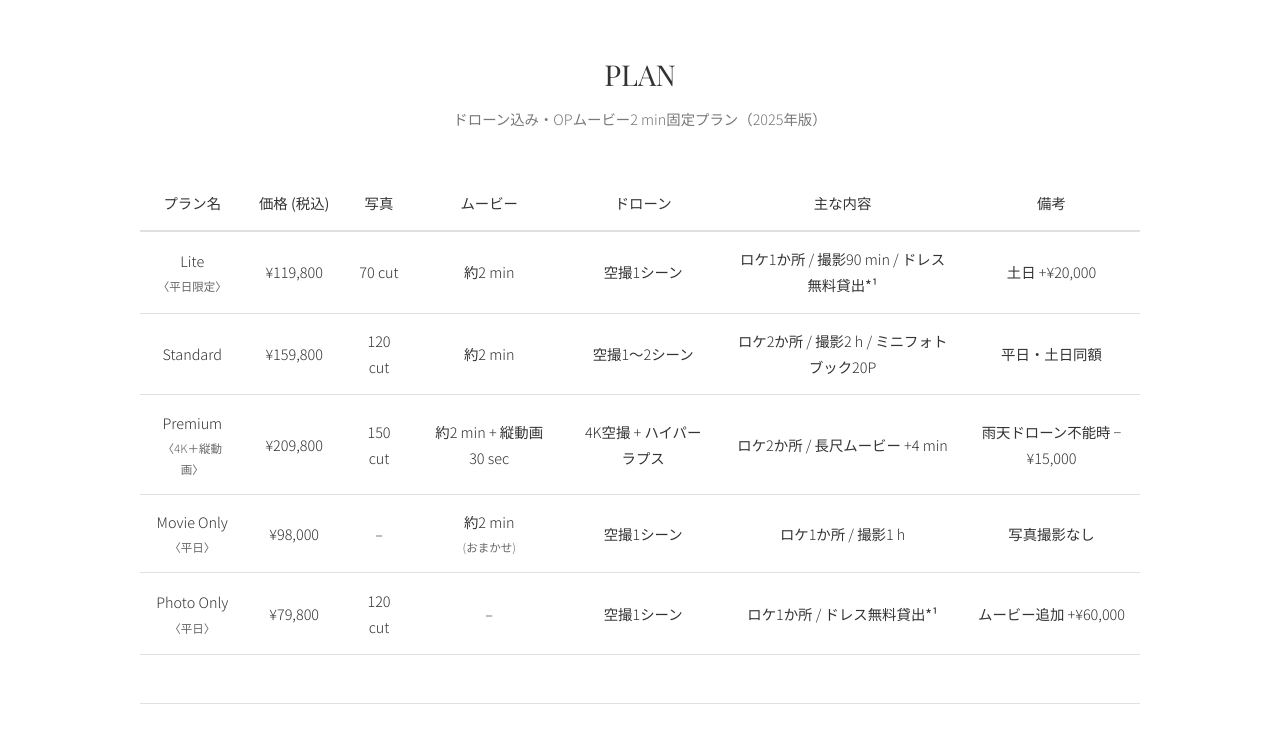
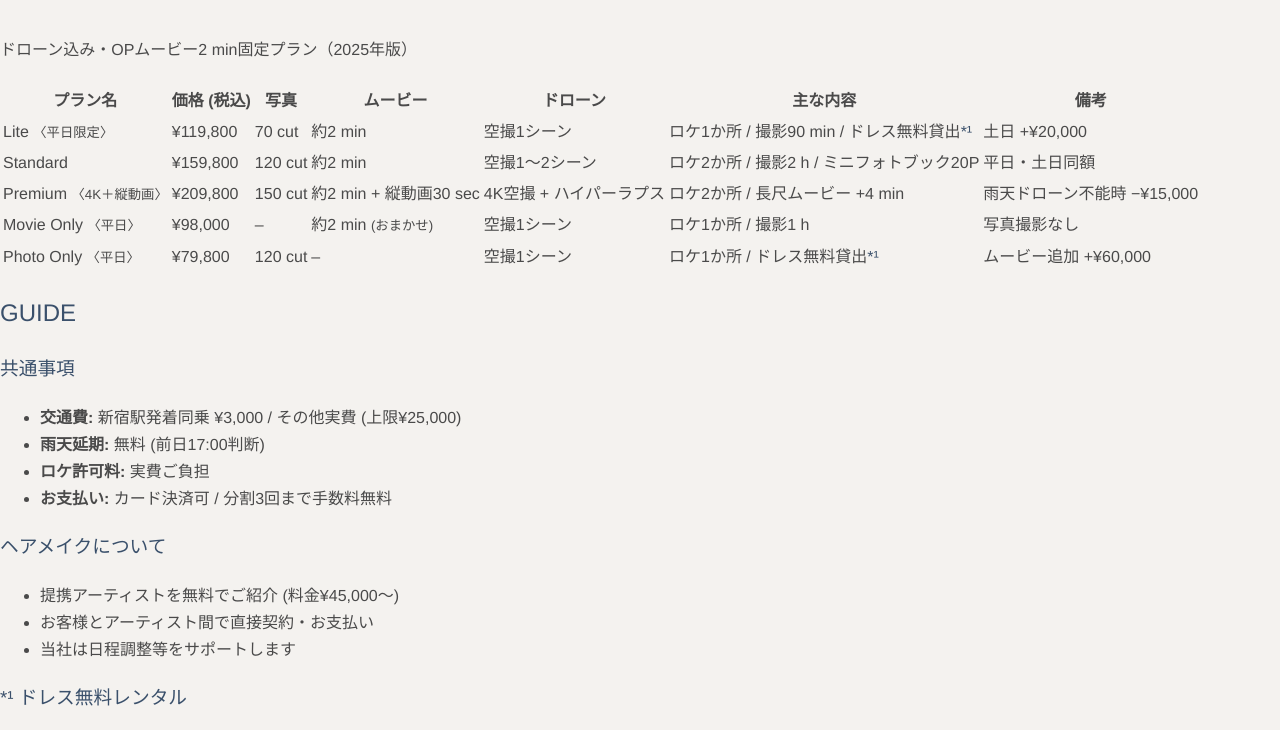
Before and after one commit to shima-okiisland/cielwedding-website, a plain HTML site: page index.html in a window 1280 px wide. Shown: the part 132-862 px from the top of the page. Drawn offline with nearby package versions, Linux system fonts and the light colour scheme.

Commit message:
Update style.css

```diff
--- a/style.css
+++ b/style.css
@@ -1,170 +1,103 @@
+/* =================================================================
+   ciel___wedding のブランドイメージを基にしたスタイルシート
+   ================================================================= */
+
+/* -----------------------------------------------------------------
+ * 1. カラーパレット（色の定義）
+ * -----------------------------------------------------------------
+ * :root の中で、サイト全体で使う色を変数として定義します。
+ * これにより、後から色を一括で変更するのが簡単になります。
+ * 名前はアカウントの雰囲気に合わせて付けてみました。
+*/
 :root {
-    --font-serif: 'Playfair Display', serif;
-    --font-sans: 'Noto Sans JP', sans-serif;
-    --text-color: #333;
-    --background-color: #ffffff;
-    --border-color: #e0e0e0;
+  --background-color: #f4f2ef;       /* 背景色：ほんのり温かみのあるオフホワイト */
+  --text-primary: #4a4a4a;           /* 基本の文字色：真っ黒ではない、柔らかなチャコールグレー */
+  --accent-color: #3a506b;           /* アクセントカラー：ユーザー様ご指摘の、深みのある落ち着いた青 */
+  --accent-warm: #c5ae8d;            /* サブのアクセントカラー：砂浜や夕日のような、彩度を抑えたベージュ */
+  --border-color: #dcdcdc;           /* 罫線や区切り線の色：邪魔にならない薄いグレー */
+  --text-on-dark: #ffffff;           /* 濃い背景色の上に乗せる文字色：白 */
 }
 
+/* -----------------------------------------------------------------
+ * 2. 全体の基本スタイル
+ * ----------------------------------------------------------------- */
 body {
-    font-family: var(--font-sans);
-    color: var(--text-color);
-    background-color: var(--background-color);
-    margin: 0;
-    line-height: 1.8;
-    font-weight: 300;
+  background-color: var(--background-color);
+  color: var(--text-primary);
+  font-family: "Helvetica Neue", Arial, "Hiragino Kaku Gothic ProN", "Hiragino Sans", Meiryo, sans-serif;
+  line-height: 1.7; /* 行と行の間を少し広めにとり、読みやすくします */
+  margin: 0;
+  padding: 0;
 }
 
-.main-header, .main-footer {
-    text-align: center;
-    padding: 2em 1em;
+/* サイトのコンテンツを中央に配置するためのラッパー（必要に応じて使用） */
+.container {
+  max-width: 960px;
+  margin: 40px auto; /* 上下に40px、左右は自動で中央揃え */
+  padding: 0 20px;
 }
 
-.main-header h1 {
-    font-family: var(--font-serif);
-    font-weight: 400;
-    font-size: 2rem;
-    letter-spacing: 0.1em;
-    margin: 0;
+/* -----------------------------------------------------------------
+ * 3. 見出しや段落のスタイル
+ * ----------------------------------------------------------------- */
+h1, h2, h3 {
+  color: var(--accent-color); /* 見出しはアクセントカラーの深い青に */
+  font-weight: normal;        /* フォントの太さを標準に（上品な印象） */
 }
 
-main {
-    max-width: 1000px;
-    margin: 0 auto;
-    padding: 1em 2em;
+h1 {
+  font-size: 2.5rem; /* 1rem = 16px換算で40px */
+  text-align: center;
+  margin-bottom: 40px;
 }
 
-section {
-    padding: 3em 0;
-    border-bottom: 1px solid var(--border-color);
-}
-section:last-child {
-    border-bottom: none;
+p {
+  font-size: 1rem; /* 16px */
+  margin-bottom: 20px;
 }
 
-.section-title, .section-subtitle {
-    text-align: center;
-}
-
-.section-title {
-    font-family: var(--font-serif);
-    font-weight: 400;
-    font-size: 1.8rem;
-    margin-bottom: 0.2em;
-}
-
-.section-subtitle {
-    margin-top: 0;
-    font-size: 0.9rem;
-    color: #777;
-}
-
-.table-container {
-    width: 100%;
-    overflow-x: auto; /* For responsive tables */
-    -webkit-overflow-scrolling: touch;
-}
-
-table {
-    width: 100%;
-    border-collapse: collapse;
-    margin-top: 2em;
-    font-size: 0.9rem;
-}
-
-th, td {
-    padding: 1em;
-    text-align: center;
-    border-bottom: 1px solid var(--border-color);
-}
-
-thead th {
-    font-family: var(--font-sans);
-    font-weight: 400;
-    white-space: nowrap;
-    border-bottom-width: 2px;
-}
-
-tbody td {
-    vertical-align: middle;
-}
-
-td small {
-    display: block;
-    font-size: 0.8em;
-    color: #666;
-    margin-top: 0.2em;
-}
-
-.details-section {
-    padding: 2em 0;
-}
-
-.details-title {
-    font-family: var(--font-serif);
-    font-weight: 500;
-    text-align: center;
-    font-size: 1.3rem;
-    margin-bottom: 1.5em;
-}
-
-.details-section ul {
-    list-style: none;
-    padding-left: 0;
-    max-width: 600px;
-    margin: 0 auto;
-}
-
-.details-section li {
-    margin-bottom: 0.8em;
-    padding-left: 1.5em;
-    position: relative;
-}
-
-.details-section li::before {
-    content: '·';
-    position: absolute;
-    left: 0;
-    top: -0.1em;
-    font-size: 1.5em;
-    color: #aaa;
-}
-
+/* -----------------------------------------------------------------
+ * 4. リンクとボタンのスタイル
+ * ----------------------------------------------------------------- */
 a {
-    color: var(--text-color);
-    text-decoration: none;
-    font-weight: 400;
+  color: var(--accent-color);
+  text-decoration: none; /* 下線を消す */
+  transition: opacity 0.3s; /* ホバー時に滑らかな変化 */
 }
 
 a:hover {
-    text-decoration: underline;
+  opacity: 0.7; /* マウスを乗せると少し薄くなる */
+  text-decoration: underline; /* マウスを乗せたら下線を出す */
 }
 
-.main-footer {
-    background-color: #f9f9f9;
-    font-size: 0.8rem;
-    color: #888;
-}
-.main-footer p {
-    margin: 0.5em 0;
+/* 基本のボタン（メインの操作用） */
+.btn {
+  display: inline-block;
+  background-color: var(--accent-color);
+  color: var(--text-on-dark);
+  padding: 12px 30px;
+  border: none;
+  border-radius: 5px; /* 角を少し丸くする */
+  font-size: 1rem;
+  cursor: pointer;
+  text-align: center;
+  transition: background-color 0.3s, transform 0.2s;
 }
 
-/* Responsive adjustments */
-@media (max-width: 768px) {
-    main {
-        padding: 1em;
-    }
+.btn:hover {
+  background-color: #2c3e50; /* 少し濃い青に */
+  transform: translateY(-2px); /* 少し浮き上がるような効果 */
+}
 
-    .main-header h1 {
-        font-size: 1.8rem;
-    }
+/* サブのボタン（控えめな操作用） */
+.btn-secondary {
+  background-color: transparent;
+  color: var(--accent-color);
+  border: 2px solid var(--accent-color);
+}
 
-    .section-title {
-        font-size: 1.5rem;
-    }
-
-    th, td {
-        padding: 0.8em 0.5em;
-        font-size: 0.85rem;
-    }
+.btn-secondary:hover {
+  background-color: var(--accent-color);
+  color: var(--text-on-dark);
+  transform: translateY(-2px);
 }
```
